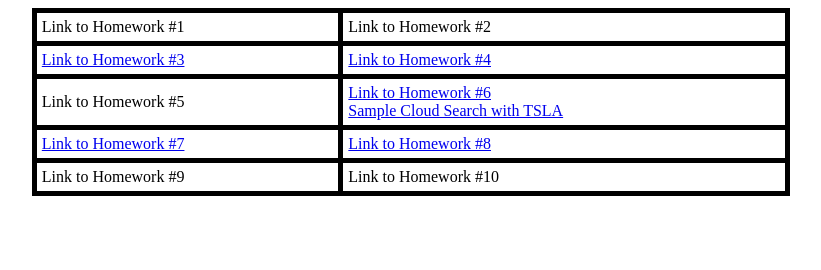
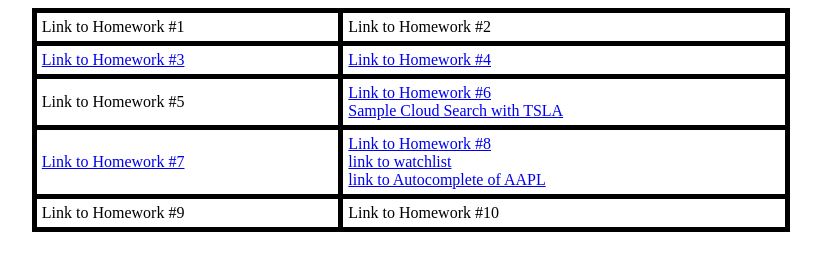
Before and after one commit to AtomNotShy/AtomNotShy.github.io, a plain HTML site: page hw2.html in a window 1280 px wide. Shown: the whole page, without its empty margins (229-1050 px from the left). Drawn offline with Linux system fonts and the light colour scheme.

Commit message:
update sample anchor

```diff
--- a/hw2.html
+++ b/hw2.html
@@ -30,7 +30,11 @@ th, td {
   </tr>
   <tr>
     <td><a href="https://cs571-340122.uc.r.appspot.com/search?name=tsla">Link to Homework #7</a></td>
-    <td><a href="https://atom-stocksearch.wn.r.appspot.com">Link to Homework #8</a></td>
+    <td>
+      <a href="https://atom-stocksearch.wn.r.appspot.com">Link to Homework #8</a>
+       <div><a href="https://atom-stocksearch.wn.r.appspot.com/search/watchlist">link to watchlist</a> </div>
+      <div><a href="https://atom-stocksearch.wn.r.appspot.com/api/search/candidates/AAPL">link to Autocomplete of AAPL</a> </div>
+    </td>
   </tr>
   <tr>
     <td>Link to Homework #9</td>
```
